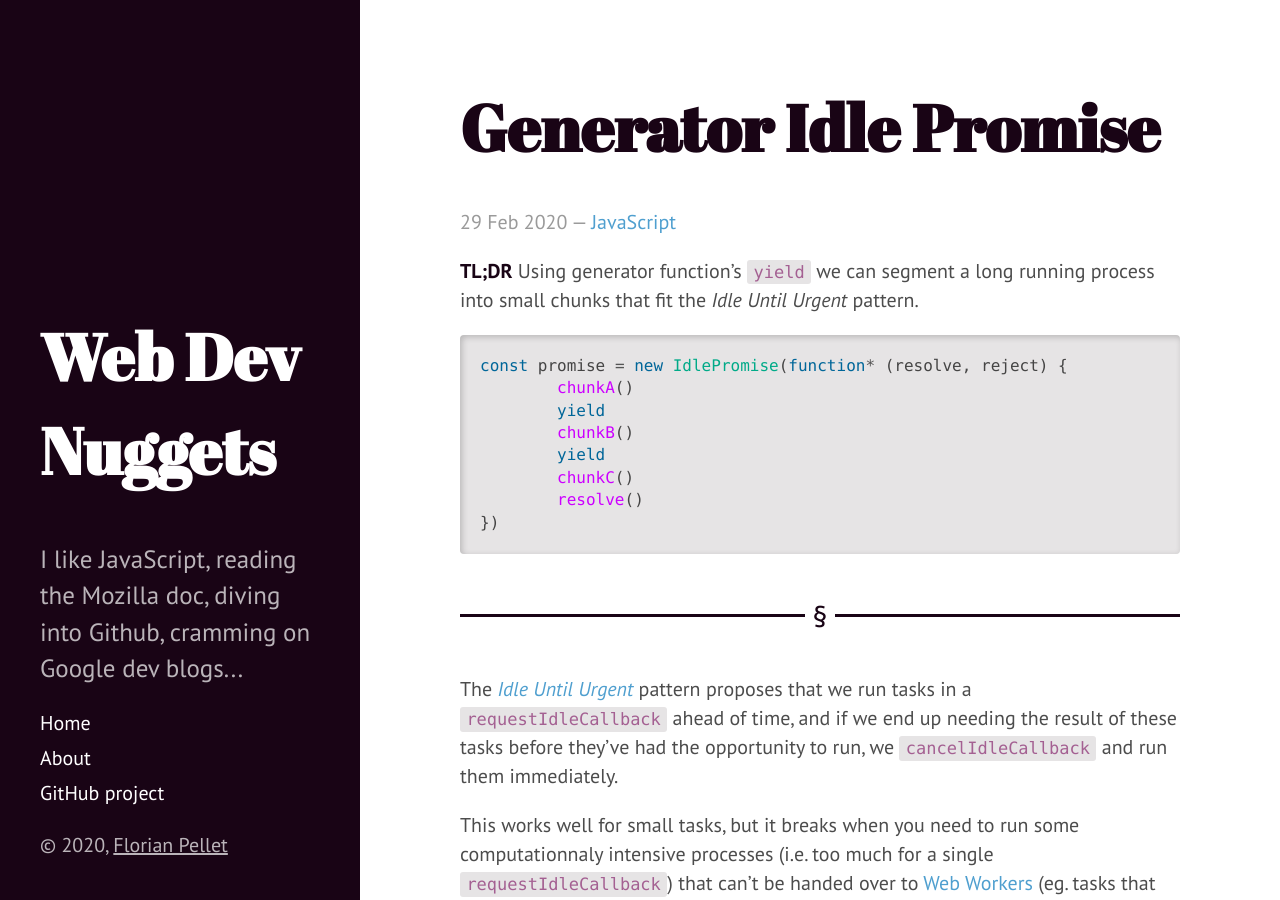
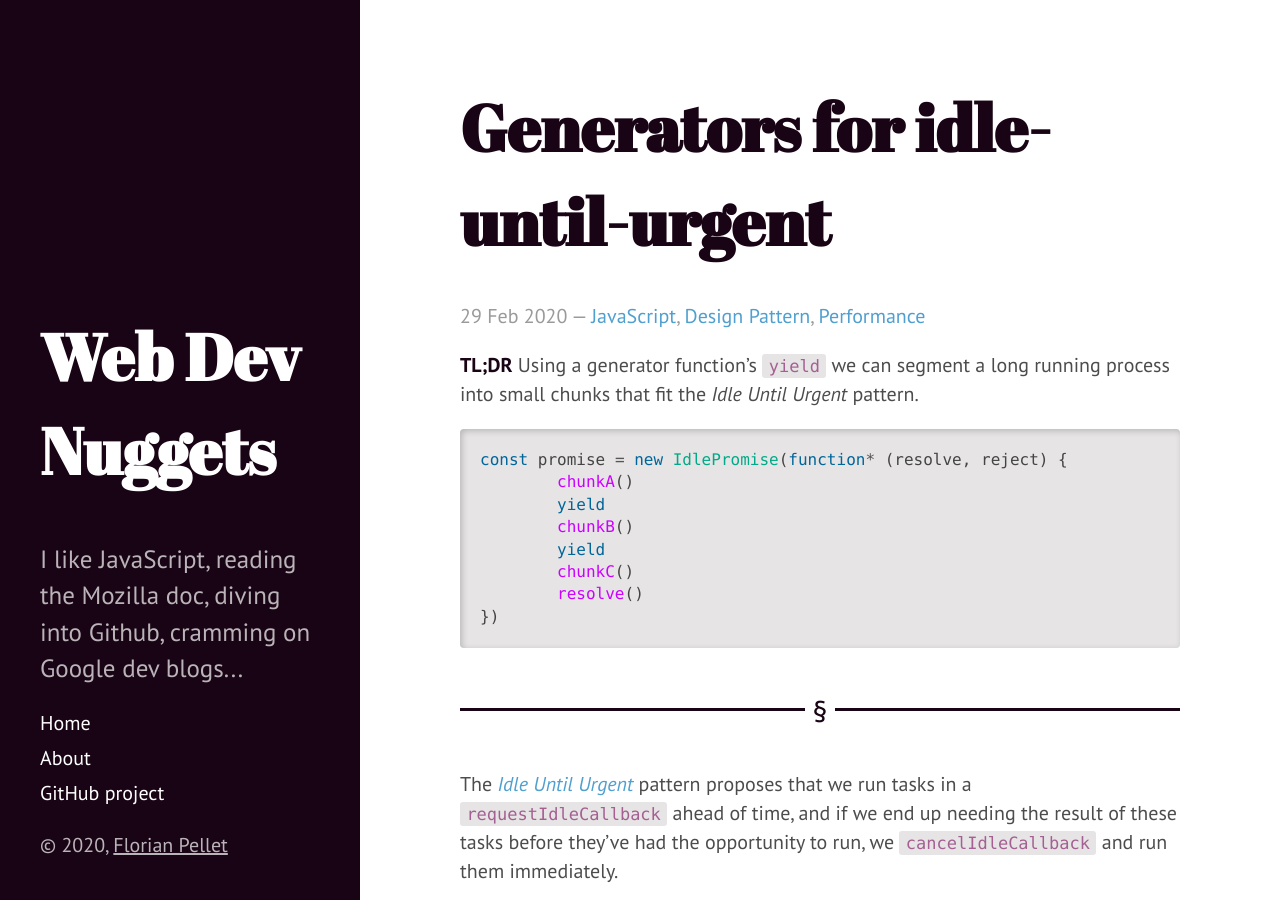
Before and after one commit to Sheraff/TIL, a Jekyll site: the page built from _posts/2020-02-29-Generator-idle-promise.md, in a window 1280 px wide and 900 px high. Built offline with Jekyll 4.4.1, drawn with Linux system fonts in a browser that asks for light colours.

Commit message:
Update 2020-02-29-Generator-idle-promise.md

````diff
--- a/_posts/2020-02-29-Generator-idle-promise.md
+++ b/_posts/2020-02-29-Generator-idle-promise.md
@@ -1,10 +1,10 @@
 ---
 layout: post
-title:
-tags:   ['JavaScript']
+title:  Generators for idle-until-urgent
+tags:   ['JavaScript', 'Design Pattern', 'Performance']
 ---
 
-**TL;DR** Using generator function's `yield` we can segment a long running process into small chunks that fit the *Idle Until Urgent* pattern.
+**TL;DR** Using a generator function's `yield` we can segment a long running process into small chunks that fit the *Idle Until Urgent* pattern.
 ``` javascript
 const promise = new IdlePromise(function* (resolve, reject) {
 	chunkA()
````
